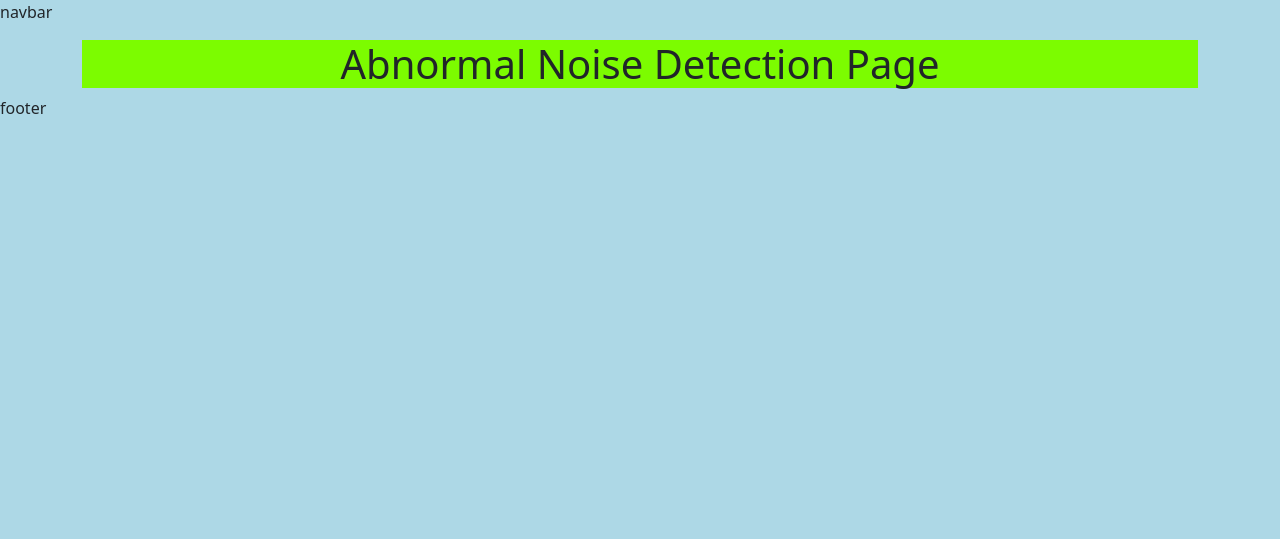
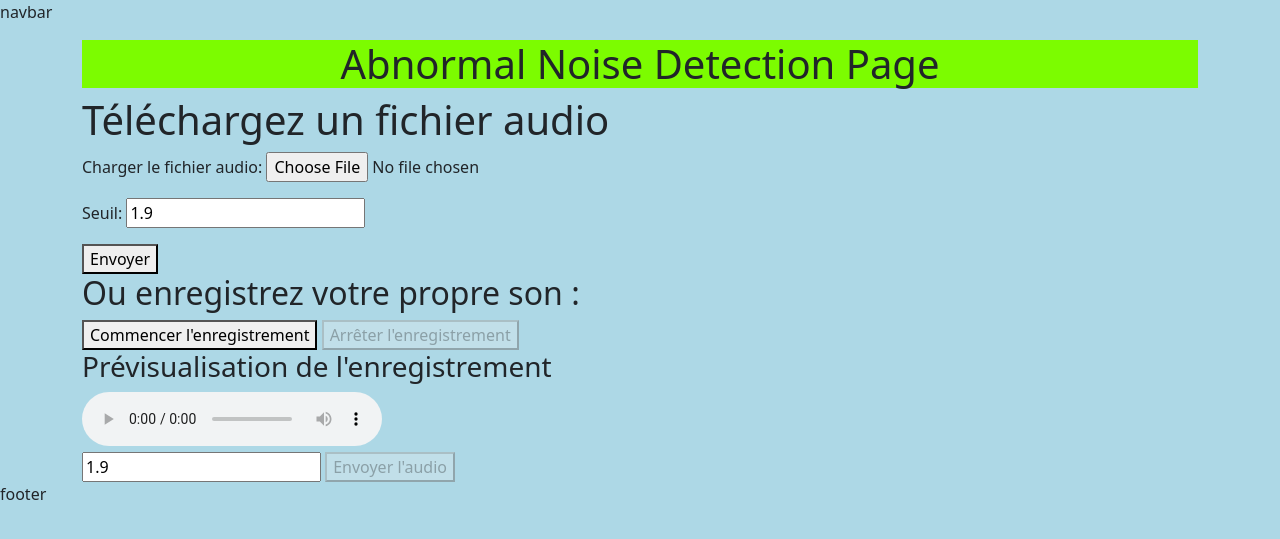
Before and after one commit to diopmedoune/audio-processing, a Django app: page /noise-detection/ in a window 1280 px wide. Shown: the top 539 px of the page. Run offline with Django 5.2, Linux system fonts and the light colour scheme.

Commit message:
Implémentation de la partie detection d'anomalies

```diff
--- /dev/null
+++ b/abnormal_noise_detection/forms.py
@@ -0,0 +1,5 @@
+from django import forms
+
+class AudioUploadForm(forms.Form):
+    audio_file = forms.FileField(label="Charger le fichier audio", required=False)
+    threshold = forms.FloatField(label='Seuil', initial=1.9, min_value=0.1, max_value=5.0, required=False)
--- a/abnormal_noise_detection/templates/abnormal_noise_detection/noise_detection.html
+++ b/abnormal_noise_detection/templates/abnormal_noise_detection/noise_detection.html
@@ -3,4 +3,139 @@
 
 {% block content %}
     <h1 class="text-center noise-detection">Abnormal Noise Detection Page</h1>
+    <h1>Téléchargez un fichier audio</h1>
+    {% if error %}
+        <p style="color: red;">{{ error }}</p>
+    {% endif %}
+    <form method="post" enctype="multipart/form-data">
+        {% csrf_token %}
+        {{ form.as_p }}
+        <button type="submit">Envoyer</button>
+    </form>
+
+    <h2>Ou enregistrez votre propre son :</h2>
+
+    <!-- Interface d'enregistrement -->
+<button id="startRecording" onclick="startRecording()">Commencer l'enregistrement</button>
+<button id="stopRecording" onclick="stopRecording()" disabled>Arrêter l'enregistrement</button>
+
+<h3>Prévisualisation de l'enregistrement</h3>
+<audio id="audioPreview" controls></audio>
+
+<form id="audioForm" action="{% url 'noise-detection' %}" method="POST">
+    {% csrf_token %}
+    <input type="hidden" name="audio_data" id="audioData" />
+    <input type="number" name="threshold" id="thresholdInput" value="1.9" step="0.1" />
+    <button type="submit" disabled id="submitAudio">Envoyer l'audio</button>
+</form>
+
+<script>
+    let mediaRecorder;
+    let audioChunks = [];
+    let audioBlob;
+
+    async function startRecording() {
+        // Obtenir les permissions du microphone
+        const stream = await navigator.mediaDevices.getUserMedia({ audio: true });
+        mediaRecorder = new MediaRecorder(stream);
+
+        audioChunks = [];
+
+        // Collecter les données audio
+        mediaRecorder.ondataavailable = event => {
+            audioChunks.push(event.data);
+        };
+
+        mediaRecorder.onstop = async () => {
+            // Créer un Blob audio
+            audioBlob = new Blob(audioChunks, { type: 'audio/webm' });
+
+            // Convertir le Blob audio en WAV
+            const wavBlob = await convertToWAV(audioBlob);
+
+            // Prévisualiser l'audio dans un lecteur
+            const audioUrl = URL.createObjectURL(wavBlob);
+            document.getElementById('audioPreview').src = audioUrl;
+
+            // Lire les données WAV pour l'envoi
+            const reader = new FileReader();
+            reader.onloadend = () => {
+                document.getElementById('audioData').value = reader.result.split(',')[1];
+                document.getElementById('submitAudio').disabled = false; // Activer le bouton d'envoi
+            };
+            reader.readAsDataURL(wavBlob);
+        };
+
+        mediaRecorder.start();
+        document.getElementById('startRecording').disabled = true;
+        document.getElementById('stopRecording').disabled = false;
+    }
+
+    function stopRecording() {
+        mediaRecorder.stop();
+        document.getElementById('startRecording').disabled = false;
+        document.getElementById('stopRecording').disabled = true;
+    }
+
+    // Fonction pour convertir le Blob en WAV
+    async function convertToWAV(blob) {
+        const audioBuffer = await blob.arrayBuffer();
+        const context = new AudioContext();
+        const decodedAudio = await context.decodeAudioData(audioBuffer);
+
+        const numberOfChannels = decodedAudio.numberOfChannels;
+        const sampleRate = decodedAudio.sampleRate;
+
+        // Convertir l'audio en PCM
+        const pcmData = [];
+        for (let channel = 0; channel < numberOfChannels; channel++) {
+            pcmData.push(decodedAudio.getChannelData(channel));
+        }
+
+        // Encapsuler le PCM dans un fichier WAV
+        const wavBlob = encodeWAV(pcmData, sampleRate, numberOfChannels);
+        return new Blob([wavBlob], { type: 'audio/wav' });
+    }
+
+    function encodeWAV(samples, sampleRate, numChannels) {
+        const bufferLength = samples[0].length * numChannels * 2 + 44;
+        const buffer = new ArrayBuffer(bufferLength);
+        const view = new DataView(buffer);
+
+        // Écriture de l'entête WAV
+        writeString(view, 0, 'RIFF'); // ChunkID
+        view.setUint32(4, 36 + samples[0].length * numChannels * 2, true); // ChunkSize
+        writeString(view, 8, 'WAVE'); // Format
+        writeString(view, 12, 'fmt '); // Subchunk1ID
+        view.setUint32(16, 16, true); // Subchunk1Size
+        view.setUint16(20, 1, true); // AudioFormat (PCM)
+        view.setUint16(22, numChannels, true); // NumChannels
+        view.setUint32(24, sampleRate, true); // SampleRate
+        view.setUint32(28, sampleRate * numChannels * 2, true); // ByteRate
+        view.setUint16(32, numChannels * 2, true); // BlockAlign
+        view.setUint16(34, 16, true); // BitsPerSample
+        writeString(view, 36, 'data'); // Subchunk2ID
+        view.setUint32(40, samples[0].length * numChannels * 2, true); // Subchunk2Size
+
+        // Écriture des données PCM
+        let offset = 44;
+        for (let i = 0; i < samples[0].length; i++) {
+            for (let channel = 0; channel < numChannels; channel++) {
+                const sample = Math.max(-1, Math.min(1, samples[channel][i]));
+                view.setInt16(offset, sample < 0 ? sample * 0x8000 : sample * 0x7FFF, true);
+                offset += 2;
+            }
+        }
+
+        return buffer;
+    }
+
+    function writeString(view, offset, string) {
+        for (let i = 0; i < string.length; i++) {
+            view.setUint8(offset + i, string.charCodeAt(i));
+        }
+    }
+</script>
+
+
 {% endblock %}
--- a/abnormal_noise_detection/urls.py
+++ b/abnormal_noise_detection/urls.py
@@ -1,6 +1,7 @@
 from django.urls import path
 from django.views.generic import TemplateView
+from . import views
 
 urlpatterns = [
-    path('noise-detection/', TemplateView.as_view(template_name='abnormal_noise_detection/noise_detection.html'), name='noise-detection')
+    path('noise-detection/', views.upload_and_detect, name='noise-detection')
 ]
--- a/abnormal_noise_detection/views.py
+++ b/abnormal_noise_detection/views.py
@@ -1,3 +1,104 @@
 from django.shortcuts import render
+from django.http import HttpResponse
+from .forms import AudioUploadForm
+from .anormal import detect_anomalies, plot_results
+from scipy.io.wavfile import read
+import base64
+import numpy as np
+from io import BytesIO
+from pydub import AudioSegment
+from pydub import AudioSegment
+import io
+from django.core.files.uploadedfile import InMemoryUploadedFile
 
-# Create your views here.
+def convert_to_wav(audio_data):
+    audio_file = io.BytesIO(audio_data)
+    # Utiliser pydub pour charger et convertir en WAV
+    audio_segment = AudioSegment.from_file(audio_file)
+    audio_wav = io.BytesIO()
+    audio_segment.export(audio_wav, format="wav")
+    audio_wav.seek(0)  # Repositionner le pointeur de lecture au début du fichier WAV
+    return audio_wav
+
+def upload_and_detect(request):
+    if request.method == 'POST':
+        form = AudioUploadForm(request.POST, request.FILES)
+        if 'audio_file' in request.FILES:
+            if form.is_valid():
+                audio_file = request.FILES['audio_file']
+
+                threshold = form.cleaned_data['threshold']
+
+                try:
+                    sample_rate, audio = read(audio_file)
+                    if len(audio.shape) > 1:
+                        audio = np.mean(audio, axis=1)
+
+                    anomalies, energy, frame_size, step_size = detect_anomalies(audio, sample_rate, threshold)
+
+                    buffer = plot_results(audio, sample_rate, anomalies, energy, frame_size, step_size)
+
+                    image_png = buffer.getvalue()
+                    graphic = base64.b64encode(image_png).decode('utf-8')
+                    buffer.close()
+
+                    return render(request, 'abnormal_noise_detection/resultats.html', {'chart': graphic, 'threshold': threshold})
+
+                except Exception as e:
+                    return render(request, 'abnormal_noise_detection/noise_detection.html', {
+                        'form': form,
+                        'error': f"Erreur lors du traitement du fichier audio : {e}"
+                    })
+
+
+
+        elif 'audio_data' in request.POST:
+            # Récupérer l'audio envoyé en base64
+            audio_data = request.POST.get('audio_data')
+            threshold = float(request.POST.get('threshold', 1.9))
+
+            # Décoder l'audio depuis base64
+            audio_data = base64.b64decode(audio_data)
+            audio_file = BytesIO(audio_data)
+
+
+            try:
+                # Vérifiez que le fichier est bien un WAV en lisant l'entête
+                header = audio_file.read(4)
+                audio_file.seek(0)  # Remettez le pointeur au debut
+
+                if header not in [b'RIFF', b'RIFX']:
+                    raise ValueError("Le fichier fourni n'est pas un fichier WAV valide.")
+
+                # Lire le fichier WAV avec scipy
+                sample_rate, audio = read(audio_file)
+
+                # Si l'audio est stéréo, le convertir en mono
+                if len(audio.shape) > 1:
+                    audio = np.mean(audio, axis=1)
+
+                # Appliquer le traitement sur l'audio (détection des anomalies, etc.)
+                anomalies, energy, frame_size, step_size = detect_anomalies(audio, sample_rate, threshold=1.9)
+
+                # Générer le graphique des anomalies
+                buffer = plot_results(audio, sample_rate, anomalies, energy, frame_size, step_size)
+
+                # Encoder l'image en base64 pour l'afficher dans le template
+                image_png = buffer.getvalue()
+                graphic = base64.b64encode(image_png).decode('utf-8')
+                buffer.close()
+
+                return render(request, 'abnormal_noise_detection/resultats.html', {
+                    'chart': graphic,
+                    'threshold': threshold
+                })
+
+            except Exception as e:
+                return render(request, 'abnormal_noise_detection/noise_detection.html', {
+                    'error': f"Erreur lors du traitement du fichier audio : {str(e)}"
+                })
+
+    else:
+        form = AudioUploadForm()
+
+    return render(request, 'abnormal_noise_detection/noise_detection.html', {'form': form})
```
Also changed, not shown: abnormal_noise_detection/anormal.py (added, +89 -0 lines), abnormal_noise_detection/models.py (+6 -1 lines), abnormal_noise_detection/templates/abnormal_noise_detection/resultats.html (added, +9 -0 lines).
